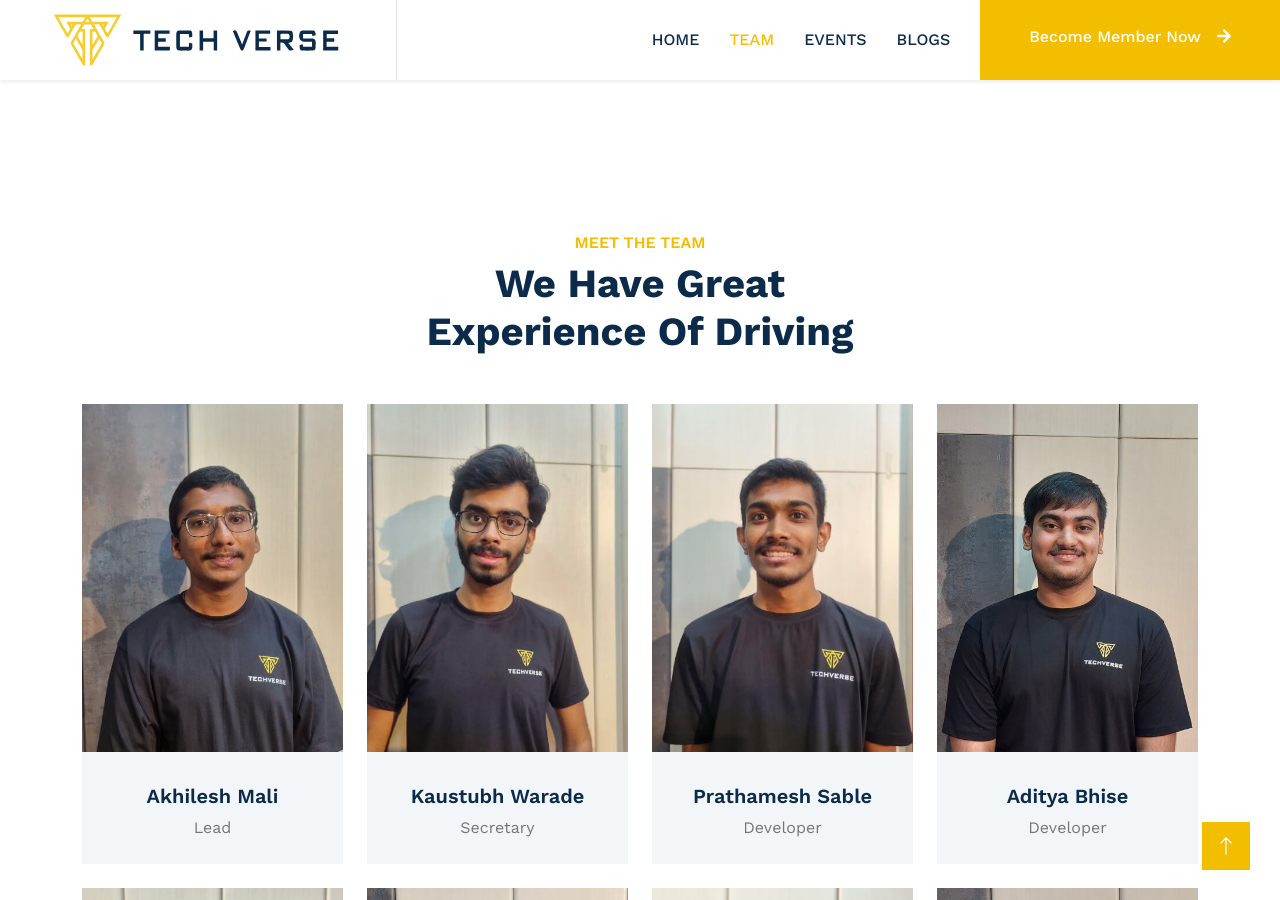
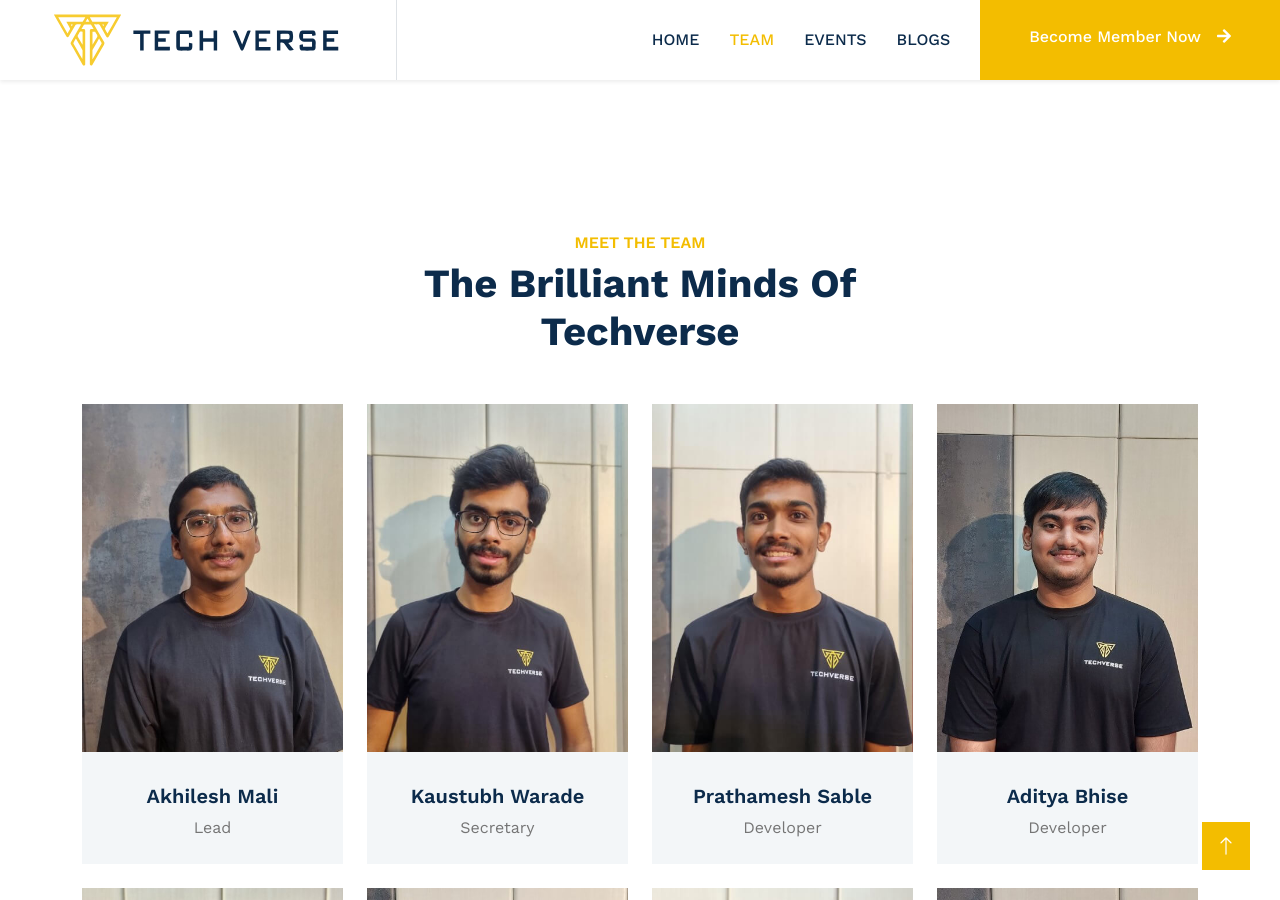
Before and after one commit to karthikprabhu10/techverse, a Jekyll site: the page built from team.html, in a window 1280 px wide and 900 px high, scrolled down 346 px. Built offline with Jekyll 4.4.1, drawn with Linux system fonts in a browser that asks for light colours; nearby versions of some CDN libraries.

Commit message:
updated twitter links in team

```diff
--- a/team.html
+++ b/team.html
@@ -30,7 +30,7 @@
     <div class="container">
         <div class="text-center mx-auto mb-5 wow fadeInUp" data-wow-delay="0.1s" style="max-width: 500px;">
             <h6 class="text-primary text-uppercase mb-2">Meet The Team</h6>
-            <h1 class="display-6 mb-4">We Have Great Experience Of Driving</h1>
+            <h1 class="display-6 mb-4">The Brilliant Minds Of Techverse</h1>
         </div>
         <div class="row g-0 team-items">
             <div class="col-lg-3 col-md-6 wow fadeInUp" data-wow-delay="0.1s">
@@ -40,7 +40,7 @@
                         <div class="team-social text-center">
                             <a class="btn btn-square btn-outline-primary border-2 m-1" href="https://www.linkedin.com/in/akhilesh-mali/"><i
                                     class="fab fa-linkedin"></i></a>
-                            <a class="btn btn-square btn-outline-primary border-2 m-1" href=""><i
+                            <a class="btn btn-square btn-outline-primary border-2 m-1" href="https://twitter.com/light_of_life_2"><i
                                     class="fab fa-twitter"></i></a>
                             <a class="btn btn-square btn-outline-primary border-2 m-1" href="https://www.instagram.com/maliakhikesh/"><i
                                     class="fab fa-instagram"></i></a>
@@ -59,7 +59,7 @@
                         <div class="team-social text-center">
                             <a class="btn btn-square btn-outline-primary border-2 m-1" href="https://www.linkedin.com/in/kaustubh-warade/"><i
                                     class="fab fa-linkedin"></i></a>
-                            <a class="btn btn-square btn-outline-primary border-2 m-1" href=""><i
+                            <a class="btn btn-square btn-outline-primary border-2 m-1" href="https://twitter.com/KaustubhWarade"><i
                                     class="fab fa-twitter"></i></a>
                             <a class="btn btn-square btn-outline-primary border-2 m-1" href="https://www.instagram.com/kaustubhwarade/"><i
                                     class="fab fa-instagram"></i></a>
@@ -78,7 +78,7 @@
                         <div class="team-social text-center">
                             <a class="btn btn-square btn-outline-primary border-2 m-1" href="https://www.linkedin.com/in/prathamesh-sable/"><i
                                     class="fab fa-linkedin"></i></a>
-                            <a class="btn btn-square btn-outline-primary border-2 m-1" href=""><i
+                            <a class="btn btn-square btn-outline-primary border-2 m-1" href="https://twitter.com/prathamesh_ks"><i
                                     class="fab fa-twitter"></i></a>
                             <a class="btn btn-square btn-outline-primary border-2 m-1" href="https://www.instagram.com/prathamesh.ks/"><i
                                     class="fab fa-instagram"></i></a>
@@ -97,7 +97,7 @@
                         <div class="team-social text-center">
                             <a class="btn btn-square btn-outline-primary border-2 m-1" href="https://www.linkedin.com/in/aditya-bhise-69b44a254"><i
                                     class="fab fa-linkedin"></i></a>
-                            <a class="btn btn-square btn-outline-primary border-2 m-1" href=""><i
+                            <a class="btn btn-square btn-outline-primary border-2 m-1" href="https://twitter.com/Adi7ya_SB"><i
                                     class="fab fa-twitter"></i></a>
                             <a class="btn btn-square btn-outline-primary border-2 m-1" href="https://www.instagram.com/adxtya17/"><i
                                     class="fab fa-instagram"></i></a>
@@ -192,7 +192,7 @@
                         <div class="team-social text-center">
                             <a class="btn btn-square btn-outline-primary border-2 m-1" href="https://www.linkedin.com/in/sampada-aghav-85a7a1231"><i
                                     class="fab fa-linkedin"></i></a>
-                            <a class="btn btn-square btn-outline-primary border-2 m-1" href=""><i
+                            <a class="btn btn-square btn-outline-primary border-2 m-1" href="https://twitter.com/AghavSampada"><i
                                     class="fab fa-twitter"></i></a>
                             <a class="btn btn-square btn-outline-primary border-2 m-1" href="https://www.instagram.com/_sampada349_/"><i
                                     class="fab fa-instagram"></i></a>
@@ -268,7 +268,8 @@
                         <div class="team-social text-center">
                             <a class="btn btn-square btn-outline-primary border-2 m-1" href="https://www.linkedin.com/in/nandini-pajgade-4a3351230/"><i
                                     class="fab fa-linkedin"></i></a>
-                            <a class="btn btn-square btn-outline-primary border-2 m-1" href=""><i
+                            <a class="btn btn-square btn-outline-primary border-2 m-1" href="Nandini61342428
+                            "><i
                                     class="fab fa-twitter"></i></a>
                             <a class="btn btn-square btn-outline-primary border-2 m-1" href="https://www.instagram.com/nandini_pajgade/"><i
                                     class="fab fa-instagram"></i></a>
```
